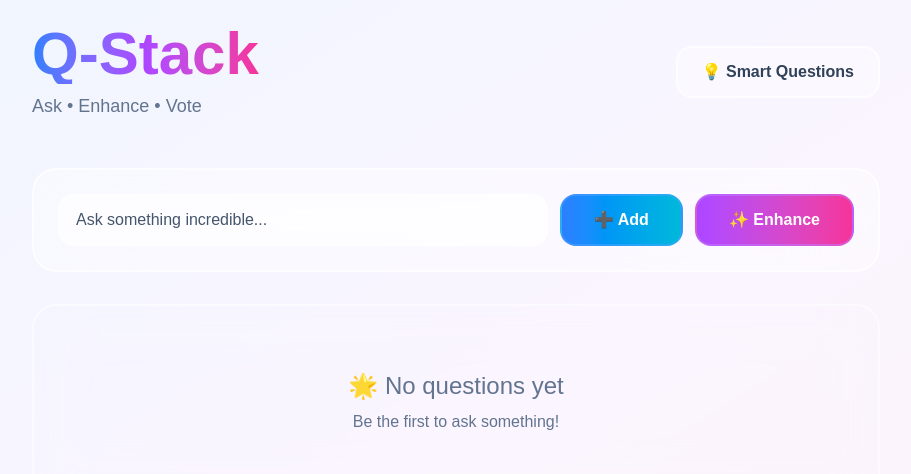
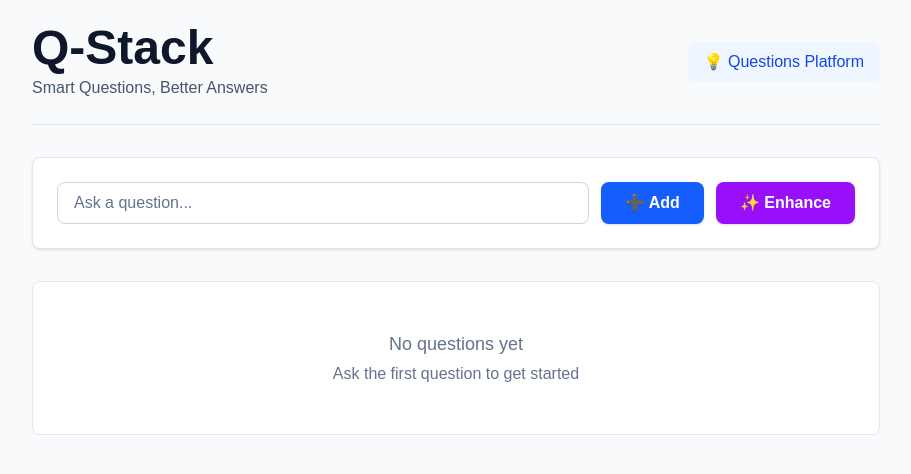
Before and after one commit to subaz-git/intern-next-app, a Next.js app: page / in a window 1280 px wide. Shown: the top 474 px of the page, without its empty margins (184-1095 px from the left). Built offline with nearby package versions, Linux system fonts and the light colour scheme; no server answers; the database is empty.

Commit message:
professional theme

```diff
--- a/src/app/page.js
+++ b/src/app/page.js
@@ -208,18 +208,18 @@ export default function Home() {
   }
 
   return (
-    <main className="min-h-screen bg-gradient-to-br from-blue-50 via-purple-50 to-pink-50">
+    <main className="min-h-screen bg-slate-50">
       <div className="max-w-4xl mx-auto p-6">
         <Header />
 
         {error && (
-          <div className="mb-6 p-4 rounded-2xl backdrop-blur-xl border-2 bg-red-400/20 border-red-400/60 text-red-700 transition-all duration-300">
+          <div className="mb-6 p-4 rounded-lg bg-red-50 border border-red-200 text-red-700 transition-all duration-300">
             ⚠️ {error}
           </div>
         )}
 
         {successMessage && (
-          <div className="mb-6 p-4 rounded-2xl backdrop-blur-xl border-2 bg-green-400/20 border-green-400/60 text-green-700 transition-all duration-300">
+          <div className="mb-6 p-4 rounded-lg bg-green-50 border border-green-200 text-green-700 transition-all duration-300">
             ✅ {successMessage}
           </div>
         )}
@@ -233,9 +233,9 @@ export default function Home() {
         />
 
         {questions.length === 0 ? (
-          <div className="text-center p-16 rounded-3xl backdrop-blur-xl border-2 border-white/50 text-slate-500">
-            <p className="text-2xl">🌟 No questions yet</p>
-            <p className="mt-2">Be the first to ask something!</p>
+          <div className="text-center p-12 rounded-lg bg-white border border-slate-200 text-slate-500">
+            <p className="text-lg font-medium">No questions yet</p>
+            <p className="mt-1">Ask the first question to get started</p>
           </div>
         ) : (
           <QuestionList
--- a/src/components/Header.js
+++ b/src/components/Header.js
@@ -1,18 +1,13 @@
 export default function Header() {
   return (
-    <div className="flex justify-between items-center mb-12">
+    <div className="flex justify-between items-center mb-8 pb-6 border-b border-slate-200">
       <div>
-        <h1 className="text-6xl font-black bg-gradient-to-r from-blue-500 via-purple-500 to-pink-500 bg-clip-text text-transparent">
-          Q-Stack
-        </h1>
-
-        <p className="mt-2 text-lg text-slate-500">
-          Ask • Enhance • Vote
-        </p>
+        <h1 className="text-5xl font-bold text-slate-900">Q-Stack</h1>
+        <p className="mt-1 text-slate-600">Smart Questions, Better Answers</p>
       </div>
 
-      <div className="px-6 py-3 rounded-2xl backdrop-blur-xl border-2 bg-white/40 border-white/60 font-semibold text-slate-700">
-        💡 Smart Questions
+      <div className="px-4 py-2 bg-blue-50 text-blue-700 rounded-lg font-medium">
+        💡 Questions Platform
       </div>
     </div>
   );
--- a/src/components/QuestionCard.js
+++ b/src/components/QuestionCard.js
@@ -3,38 +3,38 @@ export default function QuestionCard({
   vote,
 }) {
   return (
-    <div className="p-6 rounded-3xl backdrop-blur-2xl border-2 bg-gradient-to-br from-blue-400/10 to-purple-400/10 border-white/60 transition-all duration-300">
-      <p className="text-lg mb-5 font-medium leading-relaxed text-slate-900">
+    <div className="p-6 rounded-lg bg-white border border-slate-200 shadow-sm hover:shadow-md transition-all duration-200">
+      <p className="text-base mb-4 font-medium leading-relaxed text-slate-900">
         {question.text}
       </p>
 
-      <div className="flex justify-between items-center pt-4 border-t border-white/20">
-        <div className="flex items-center gap-2 px-4 py-2 rounded-full backdrop-blur-xl bg-white/20 border border-white/30">
-          <span className="text-lg">⭐</span>
-          <span className="font-bold text-lg text-slate-900">{question.votes}</span>
+      <div className="flex justify-between items-center pt-4 border-t border-slate-200">
+        <div className="flex items-center gap-2 px-3 py-1 text-sm font-semibold text-slate-700 bg-slate-50 rounded-md">
+          <span>⭐</span>
+          <span>{question.votes}</span>
         </div>
 
         <div className="flex gap-2">
           <button
             onClick={() => vote(question, 1)}
-            className={`px-5 py-2 rounded-full font-semibold transition-all duration-200 backdrop-blur-xl border-2 active:scale-95 hover:cursor-pointer ${
+            className={`px-4 py-2 rounded-lg font-medium transition-all duration-200 active:scale-95 hover:cursor-pointer ${
               question.userVote === 1
-                ? "bg-gradient-to-r from-green-500 to-emerald-500 border-green-400/50 text-white shadow-lg shadow-green-500/50"
-                : "bg-white/30 border-white/40 text-slate-900 hover:bg-white/50 hover:border-green-400/50 active:shadow-md hover:cursor-pointer"
+                ? "bg-green-600 text-white shadow-sm hover:bg-green-700"
+                : "bg-slate-100 text-slate-700 hover:bg-green-50 hover:text-green-700 border border-slate-200"
             }`}
           >
-            👍
+            👍 Vote
           </button>
 
           <button
             onClick={() => vote(question, -1)}
-            className={`px-5 py-2 rounded-full font-semibold transition-all duration-200 backdrop-blur-xl border-2 active:scale-95 hover:cursor-pointer ${
+            className={`px-4 py-2 rounded-lg font-medium transition-all duration-200 active:scale-95 hover:cursor-pointer ${
               question.userVote === -1
-                ? "bg-gradient-to-r from-red-500 to-pink-500 border-red-400/50 text-white shadow-lg shadow-red-500/50"
-                : "bg-white/30 border-white/40 text-slate-900 hover:bg-white/50 hover:border-red-400/50 active:shadow-md hover:cursor-pointer"
+                ? "bg-red-600 text-white shadow-sm hover:bg-red-700"
+                : "bg-slate-100 text-slate-700 hover:bg-red-50 hover:text-red-700 border border-slate-200"
             }`}
           >
-            👎
+            👎 Vote
           </button>
         </div>
       </div>
--- a/src/components/QuestionForm.js
+++ b/src/components/QuestionForm.js
@@ -6,18 +6,18 @@ export default function QuestionForm({
   enhancing,
 }) {
   return (
-    <div className="p-6 rounded-3xl mb-8 backdrop-blur-2xl border-2 bg-white/40 border-white/60 hover:border-white/80 transition-all duration-300">
+    <div className="p-6 rounded-lg mb-8 bg-white border border-slate-200 shadow-sm">
       <div className="flex gap-3 flex-col md:flex-row">
         <input
           value={input}
           onChange={(e) => setInput(e.target.value)}
-          placeholder="Ask something incredible..."
-          className="flex-1 px-4 py-3 rounded-2xl backdrop-blur-xl border-2 bg-white/50 border-white/40 text-slate-900 placeholder-slate-600 focus:border-purple-400/50 focus:outline-none focus:bg-white/70 transition-all duration-300"
+          placeholder="Ask a question..."
+          className="flex-1 px-4 py-2 rounded-lg border border-slate-300 text-slate-900 placeholder-slate-500 focus:border-blue-500 focus:outline-none focus:ring-1 focus:ring-blue-500 transition-all duration-200"
         />
 
         <button
           onClick={addQuestion}
-          className="px-8 py-3 rounded-2xl font-semibold backdrop-blur-xl bg-gradient-to-r from-blue-500 to-cyan-500 text-white border-2 border-blue-400/50 hover:border-blue-300/50 transition-all duration-200 hover:shadow-lg hover:shadow-blue-500/50 hover:cursor-pointer active:scale-95 active:shadow-md"
+          className="px-6 py-2 rounded-lg font-semibold bg-blue-600 text-white hover:bg-blue-700 transition-all duration-200 hover:cursor-pointer active:scale-95 shadow-sm"
         >
           ➕ Add
         </button>
@@ -25,7 +25,7 @@ export default function QuestionForm({
         <button
           onClick={enhanceQuestion}
           disabled={enhancing}
-          className="px-8 py-3 rounded-2xl font-semibold backdrop-blur-xl bg-gradient-to-r from-purple-500 to-pink-500 text-white border-2 border-purple-400/50 hover:border-purple-300/50 transition-all duration-200 disabled:opacity-60 hover:shadow-lg hover:shadow-purple-500/50 hover:cursor-pointer active:scale-95 active:shadow-md"
+          className="px-6 py-2 rounded-lg font-semibold bg-purple-600 text-white hover:bg-purple-700 transition-all duration-200 disabled:opacity-60 disabled:cursor-not-allowed hover:cursor-pointer active:scale-95 shadow-sm"
         >
           {enhancing ? "✨ Enhancing..." : "✨ Enhance"}
         </button>
```
